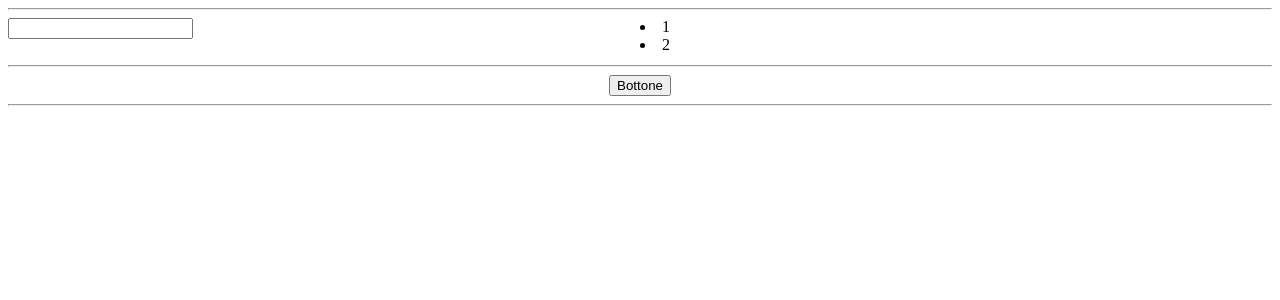
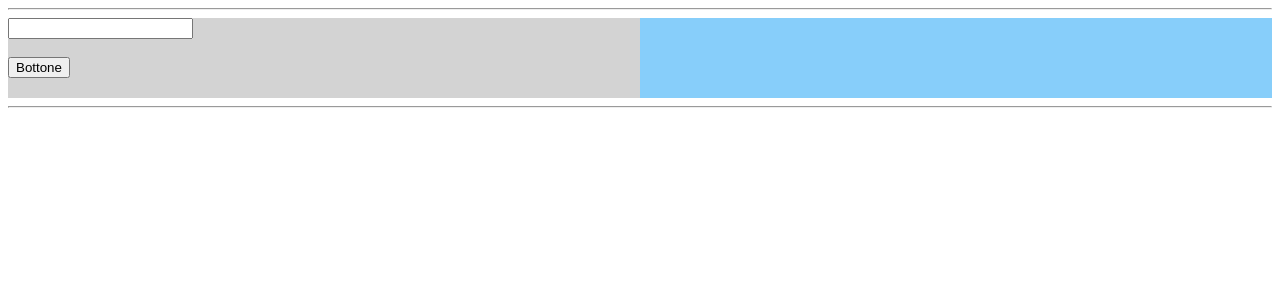
Before and after one commit to DavideCracco/angular-tmefpa, an Angular app: page / in a window 1280 px wide. Shown: the top 300 px of the page. Built offline with nearby package versions, Linux system fonts and the light colour scheme.

Commit message:
6 files modified

```diff
--- a/src/app/app.component.css
+++ b/src/app/app.component.css
@@ -1,11 +1,15 @@
 .column{
   float: left;
   width: 50%;
+  background-color: lightgray;
+  min-height: 80px;
 }
 
 .column2{
-  float: center;
-  width: 100%;
+  float: left;
+  width: 50%;
+  background-color: lightskyblue;
+  min-height: 80px;
 }
 
 .row:after{
--- a/src/app/app.component.html
+++ b/src/app/app.component.html
@@ -3,20 +3,18 @@
 <div class="row">
 
   <div class="column">
-    <app-controller></app-controller>
+    <div>
+      <app-controller (elementEvent)="setLista($event)" ></app-controller>
+    </div>
   </div>
 
-  <div class="column">
-    <app-lista [lista]="lista" ></app-lista>
+
+
+  <div class="column2">
+    <div>
+      <app-lista [lista]="lista" ></app-lista>
+    </div>
   </div>
 
 </div>
 <hr>
-
-<div class="row">
-  <div align="center">
-    <button type="button" (click)="setLista()">Bottone</button>
-  </div>
-</div>
-
-<hr>
--- a/src/app/app.component.ts
+++ b/src/app/app.component.ts
@@ -6,12 +6,12 @@ import { Component } from '@angular/core';
   styleUrls: [ './app.component.css' ]
 })
 export class AppComponent  {
-  lista = [1, 2];
+  lista: any = [];
 
   setLista(element){
-    console.log(element + " - " + this.lista);
-    if(element != null || element != undefined){
-      return this.lista.push(element);
+    console.log(element.element);
+    if(element.element != null || element.element != undefined){
+      this.lista.push(element.element);
     }
   }
 
--- a/src/app/controller/controller.component.html
+++ b/src/app/controller/controller.component.html
@@ -2,8 +2,7 @@
   <input class="box" [(ngModel)]="element">
 </div>
 <br>
-<!--
+
 <div>
   <button type="button" (click)="onClick()">Bottone</button>
 </div>
--->
--- a/src/app/controller/controller.component.ts
+++ b/src/app/controller/controller.component.ts
@@ -1,4 +1,4 @@
-import { Component, Output,  OnInit } from '@angular/core';
+import { Component, Output,  OnInit , EventEmitter } from '@angular/core';
 import { BusService } from '../bus.service';
 
 @Component({
@@ -7,7 +7,8 @@ import { BusService } from '../bus.service';
   styleUrls: ['./controller.component.css']
 })
 export class ControllerComponent implements OnInit {
-  @Output() element;
+  @Output() elementEvent = new EventEmitter<{ element: any }>();
+  element;
 
   constructor(public service: BusService) {
 
@@ -17,7 +18,9 @@ export class ControllerComponent implements OnInit {
   }
 
   onClick(): void{
-    this.service.setElement(this.element);
+    this.elementEvent.emit({
+      element: this.element
+    });
   }
 
 }
--- a/src/app/lista/lista.component.ts
+++ b/src/app/lista/lista.component.ts
@@ -1,4 +1,4 @@
-import { Component, Input, OnInit } from '@angular/core';
+import { Component, Input, OnInit, EventEmitter } from '@angular/core';
 import { BusService } from '../bus.service';
 
 @Component({
@@ -7,6 +7,7 @@ import { BusService } from '../bus.service';
   styleUrls: ['./lista.component.css']
 })
 export class ListaComponent implements OnInit {
+  elementEvent = new EventEmitter<{element: any}>();
   @Input() lista = [];
 
   constructor(public service: BusService) {
```
